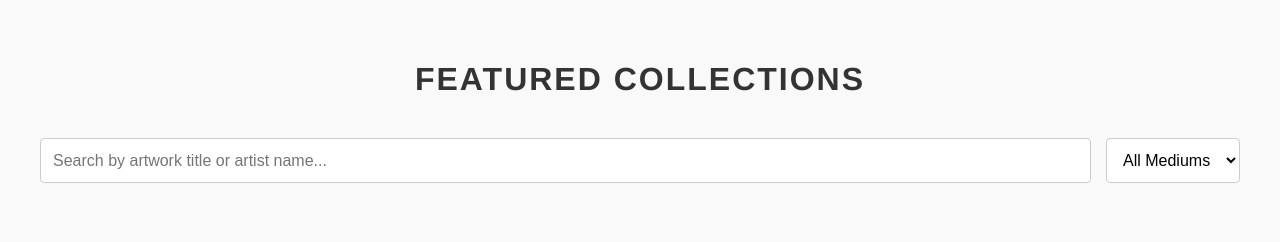
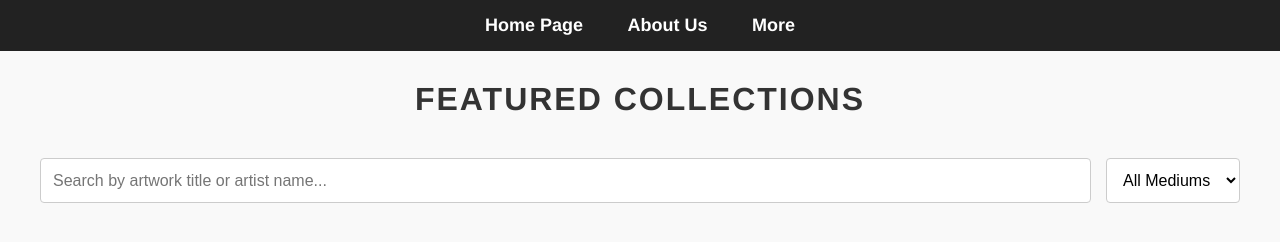
Before and after one commit to website272/art-gallery-app, a website: page public/index.html in a window 1280 px wide. Drawn offline with Linux system fonts and the light colour scheme; no server answers.

Commit message:
Added new pages

```diff
--- a/public/index.html
+++ b/public/index.html
@@ -5,15 +5,21 @@
     <meta name="viewport" content="width=device-width, initial-scale=1.0">
     <title>Art Gallery</title>
     <style>
-        body { font-family: 'Helvetica Neue', Arial, sans-serif; background-color: #f9f9f9; color: #333; margin: 0; padding: 40px; }
+        body { font-family: 'Helvetica Neue', Arial, sans-serif; background-color: #f9f9f9; color: #333; margin: 0; padding: 0; }
+
+        /* Navigation Bar Styles */
+        .navbar { background-color: #222; padding: 15px 0; text-align: center; margin-bottom: 30px; }
+        .navbar a { color: white; text-decoration: none; font-weight: bold; margin: 0 20px; font-size: 18px; transition: color 0.3s; }
+        .navbar a:hover { color: #00bcd4; }
+
         h1 { text-align: center; margin-bottom: 40px; letter-spacing: 2px; text-transform: uppercase; }
 
         /* Search and Filter Controls */
-        .controls { max-width: 1200px; margin: 0 auto 30px auto; display: flex; gap: 15px; }
+        .controls { max-width: 1200px; margin: 0 auto 30px auto; display: flex; gap: 15px; padding: 0 20px; }
         .search-bar { flex: 1; padding: 12px; border: 1px solid #ccc; border-radius: 4px; font-size: 16px; }
         .filter-dropdown { padding: 12px; border: 1px solid #ccc; border-radius: 4px; font-size: 16px; background-color: white; cursor: pointer; }
 
-        .gallery { display: grid; grid-template-columns: repeat(auto-fill, minmax(300px, 1fr)); gap: 30px; max-width: 1200px; margin: 0 auto; }
+        .gallery { display: grid; grid-template-columns: repeat(auto-fill, minmax(300px, 1fr)); gap: 30px; max-width: 1200px; margin: 0 auto; padding: 0 20px 40px 20px; }
         .art-card { background: white; padding: 20px; border-radius: 4px; box-shadow: 0 10px 20px rgba(0,0,0,0.05); transition: transform 0.2s; position: relative; }
         .art-card:hover { transform: translateY(-5px); }
         .image-placeholder { width: 100%; height: 250px; background-color: #e0e0e0; border-radius: 2px; margin-bottom: 15px; display: flex; align-items: center; justify-content: center; color: #888; }
@@ -27,6 +33,13 @@
     </style>
 </head>
 <body>
+    <!-- New Navigation Bar -->
+    <nav class="navbar">
+        <a href="/">Home Page</a>
+        <a href="/about.html">About Us</a>
+        <a href="/more.html">More</a>
+    </nav>
+
     <h1>Featured Collections</h1>
 
     <div class="controls">
@@ -119,7 +132,7 @@
         document.getElementById('searchInput').addEventListener('input', filterGallery);
         document.getElementById('mediumFilter').addEventListener('change', filterGallery);
 
-        // Checkout Function (Unchanged)
+        // Checkout Function
         async function buyArtwork(id) {
             if (!confirm('Are you sure you want to purchase this piece?')) return;
 
```
Also changed, not shown: public/About.html (added, +35 -0 lines).
